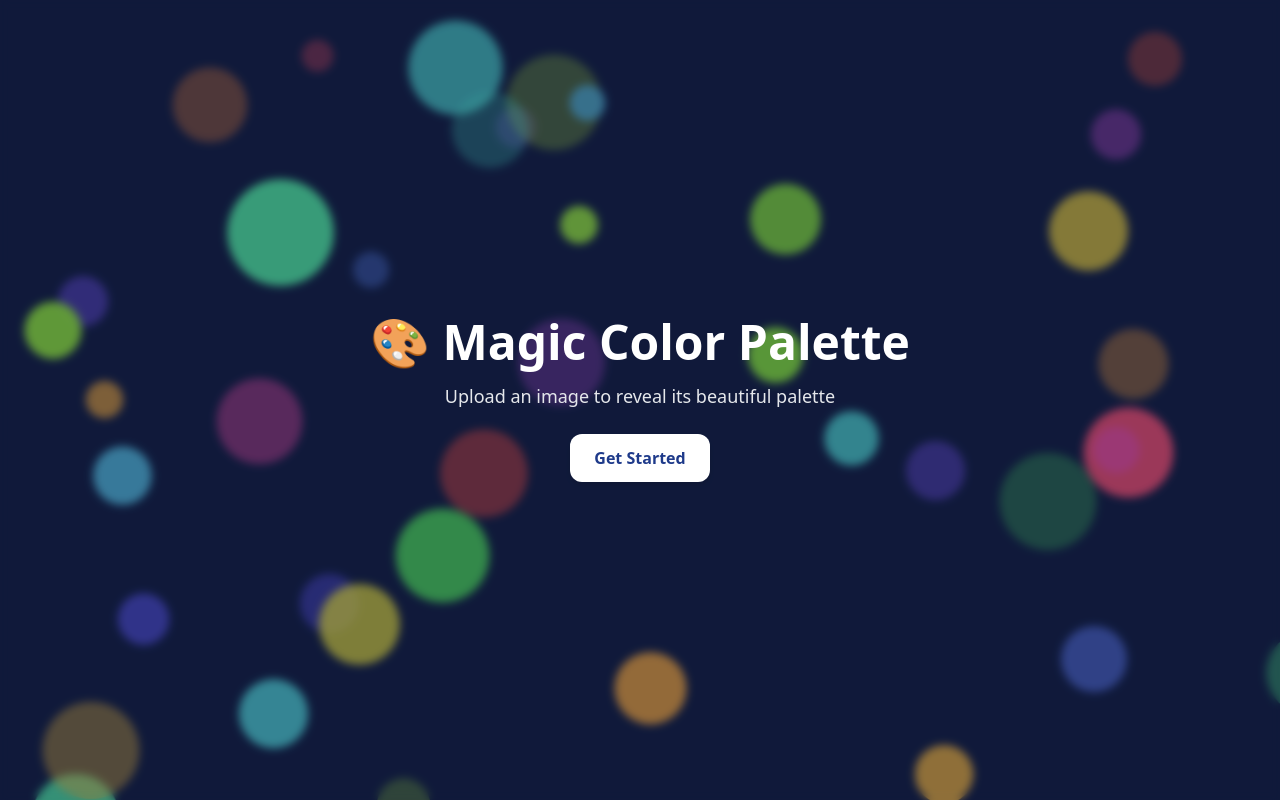
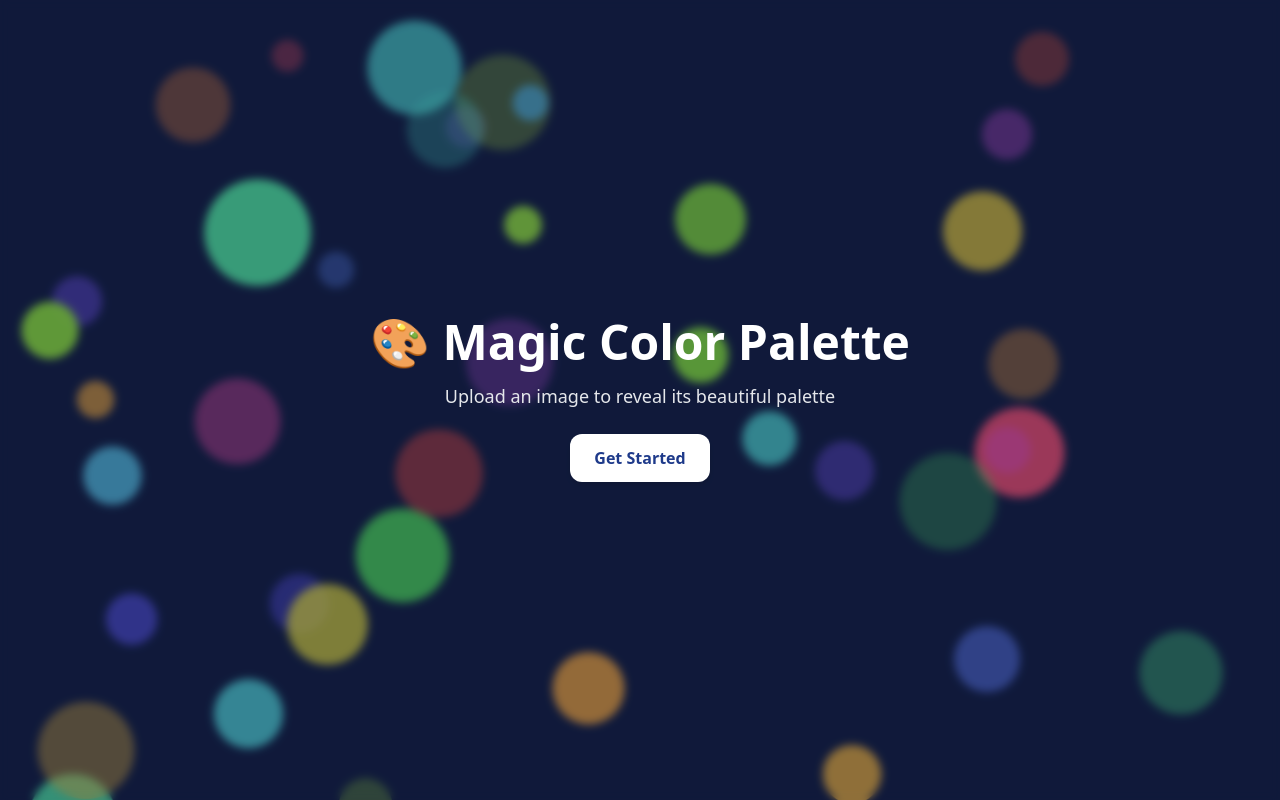
Before and after one commit to Lloydchogari/Color_Pallete, a React (Create React App) app: page / in a window 1280 px wide. Built offline with nearby package versions, Linux system fonts and the light colour scheme.

Commit message:
first commit

```diff
--- a/src/App.jsx
+++ b/src/App.jsx
@@ -9,7 +9,7 @@ const generateCircles = () => {
     id: i,
     color: generateRandomColor(),
     top: Math.random() * 100,
-    left: Math.random() * 100,
+    left: Math.random() * 90, // Reduced to avoid overflow
     size: 30 + Math.random() * 70,
     delay: Math.random() * 5,
     duration: 4 + Math.random() * 6,
@@ -51,8 +51,8 @@ const App = () => {
   };
 
   return (
-    <div className="min-h-screen bg-blue-950 relative overflow-auto text-white font-chillax">
-      {/* ANIMATED CIRCLE BACKGRND */}
+    <div className="min-h-screen w-screen max-w-full bg-blue-950 relative overflow-x-hidden overflow-y-auto text-white font-chillax">
+      {/* ANIMATED CIRCLE BACKGROUND */}
       {circles.map((circle) => (
         <div
           key={circle.id}
@@ -106,7 +106,6 @@ const App = () => {
                 >
                   Extract Colors 🎨
                 </button>
-
               </>
             )}
 
```
